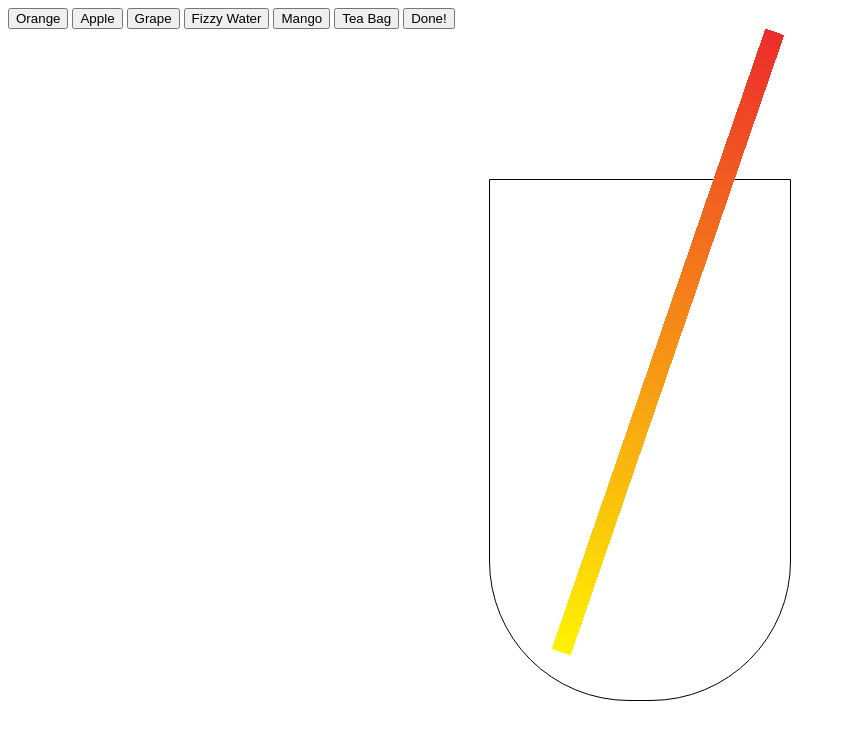
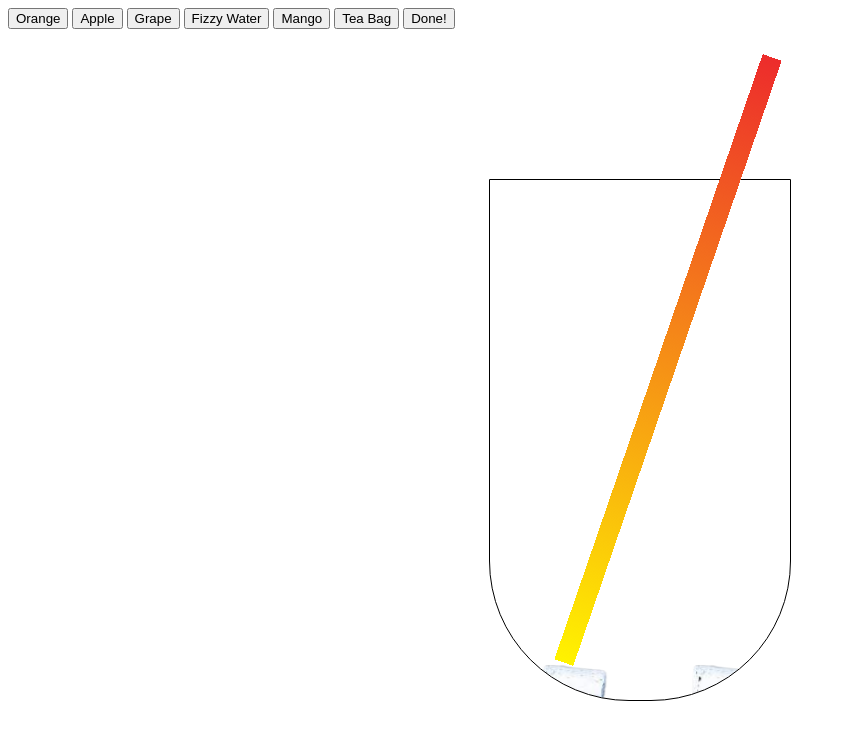
Before and after one commit to aka-user15/Drink-Maker--LOL-, a plain HTML site: page index.html in a window 1280 px wide. Both pictures are taken after a click on the button "Done!". Shown: the whole page, without its empty margins (0-846 px from the left). Drawn offline with Linux system fonts and the light colour scheme.

Commit message:
added ice

```diff
--- a/script.js
+++ b/script.js
@@ -86,6 +86,17 @@ mix.addEventListener("click", () => {
     !drink.includes("mango_l"),
     !drink.includes("tb"),
   ];
+  const iceCont = document.createElement('div')
+  cup.appendChild(iceCont)
+  iceCont.style.display = "flex"
+  const ice = document.createElement("img")
+  ice.src = "ice.png"
+  iceCont.appendChild(ice)
+  ice.className="ii"
+  const ice2 = document.createElement("img")
+  ice2.src = "ice.png"
+  iceCont.appendChild(ice2)
+  ice2.className="ii"
   console.log(drink.includes("mango"));
   if (drink.includes("mango_l") && drink.includes("tb") && cons[0,1,2,3]) {
     console.log("lol");
--- a/style.css
+++ b/style.css
@@ -100,7 +100,7 @@ body {
   display: none;
 }
 .strawv {
-  height: 82vh;
+  height: 80vh;
   width: 20px;
   transform: rotate(19deg);
   background: hsla(57, 100%, 50%, 1);
@@ -162,20 +162,29 @@ body {
 body {
   /* background-color: red; */
 }
+.ii {
+  width: 150px;
+  animation: iintro 2s forwards;
+  top: 80px;
+  margin: auto;
+  position: relative;
+  z-index: -10000;
+}
 @keyframes sintro {
   0% {
     transform: translate(-0%, -500%) rotate(19deg);
   }
   100% {
     transform: translate(-0%, -0%) rotate(19deg);
+    top: 40px;
   }
 }
 @keyframes iintro {
   0% {
-    transform: translate(-0%, -500%) rotate(19deg);
+    transform: translate(-0%, -500%);
   }
   100% {
-    transform: translate(-0%, -0%) rotate(19deg);
+    transform: translate(-0%, -0%);
   }
 }
 @media (max-width: 414px) {
```
Also changed, not shown: ice.png (added).
